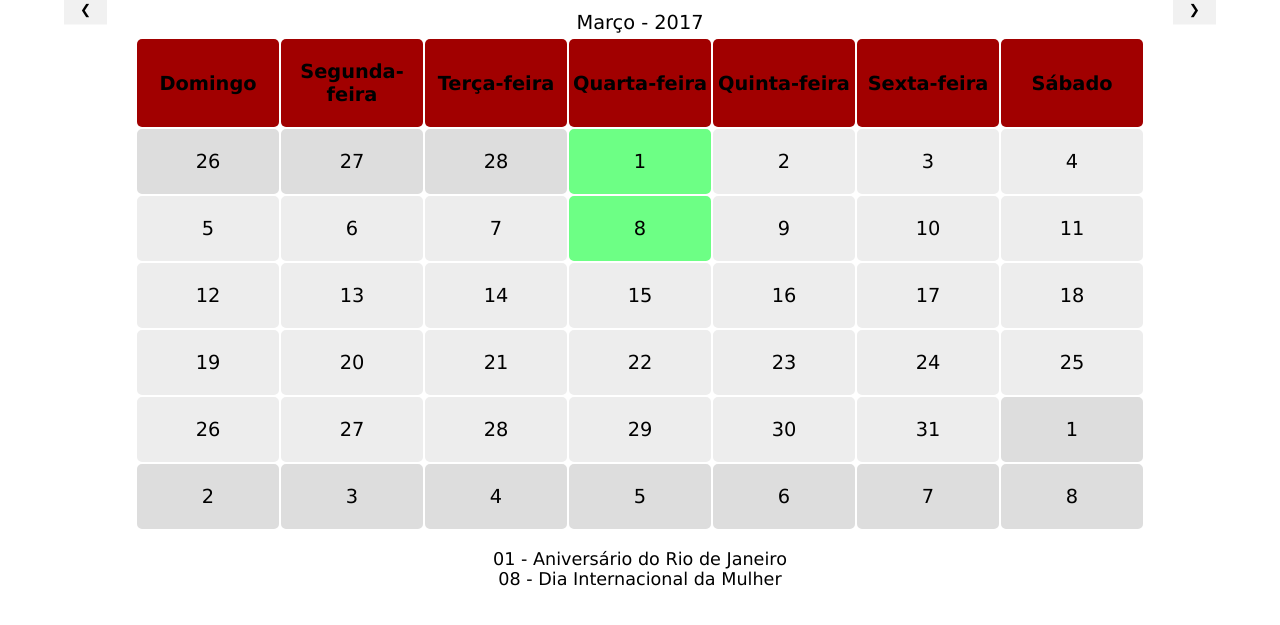
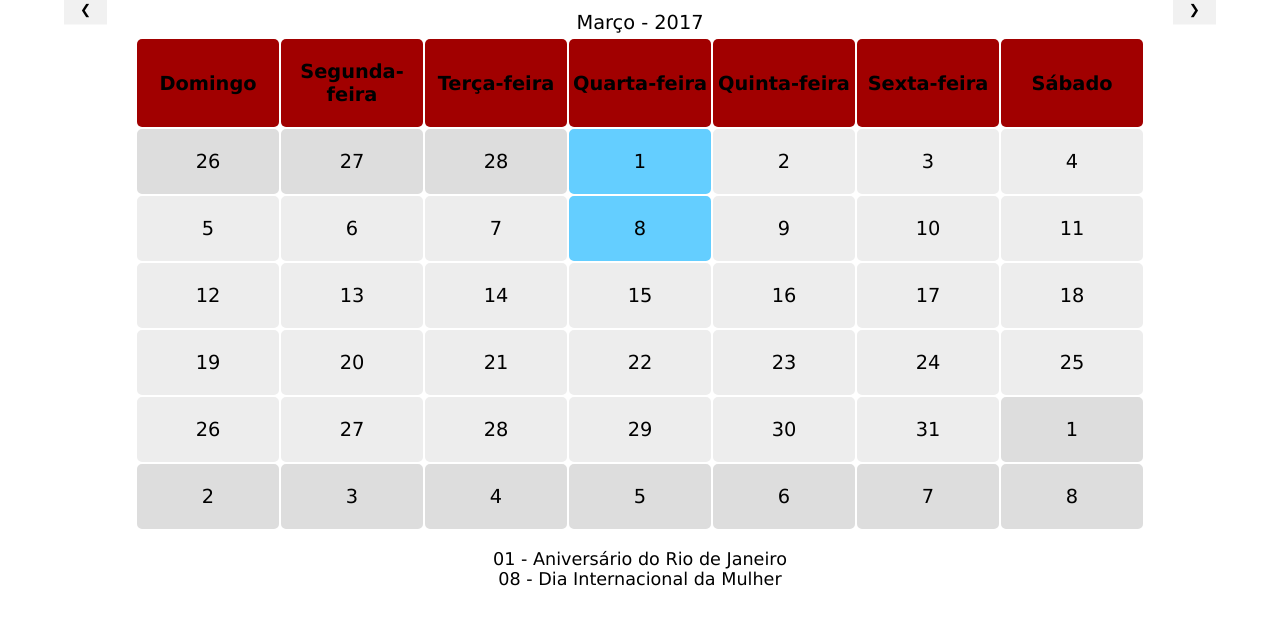
Before and after one commit to TreinoeDieta/Website, a Jekyll site: the page calendario/index.html, which Jekyll copies as it is, in a window 1280 px wide. Shown: the top 625 px of the page. Built offline with Jekyll 4.4.1, drawn with Linux system fonts in a browser that asks for light colours.

Commit message:
Update index.html

```diff
--- a/calendario/index.html
+++ b/calendario/index.html
@@ -34,6 +34,11 @@ table, th, td, p {
         border: 20px solid #6dff85;
         border-radius: 5px;
     }
+    .comemorativa {
+        background-color: #64ceff;
+        border: 20px solid #64ceff;
+        border-radius: 5px;
+    }
     td {
     width: 100px;
 }
@@ -65,7 +70,7 @@ table, th, td, p {
     <td class="passado">26</td>
     <td class="passado">27</td>
     <td class="passado">28</td>
-    <td class="feriado">1</td>
+    <td class="comemorativa">1</td>
     <td class="atual">2</td>
     <td class="atual">3</td>
     <td class="atual">4</td>
@@ -74,7 +79,7 @@ table, th, td, p {
     <td class="atual">5</td>
     <td class="atual">6</td>
     <td class="atual">7</td>
-    <td class="feriado">8</td>
+    <td class="comemorativa">8</td>
     <td class="atual">9</td>
     <td class="atual">10</td>
     <td class="atual">11</td>
```
